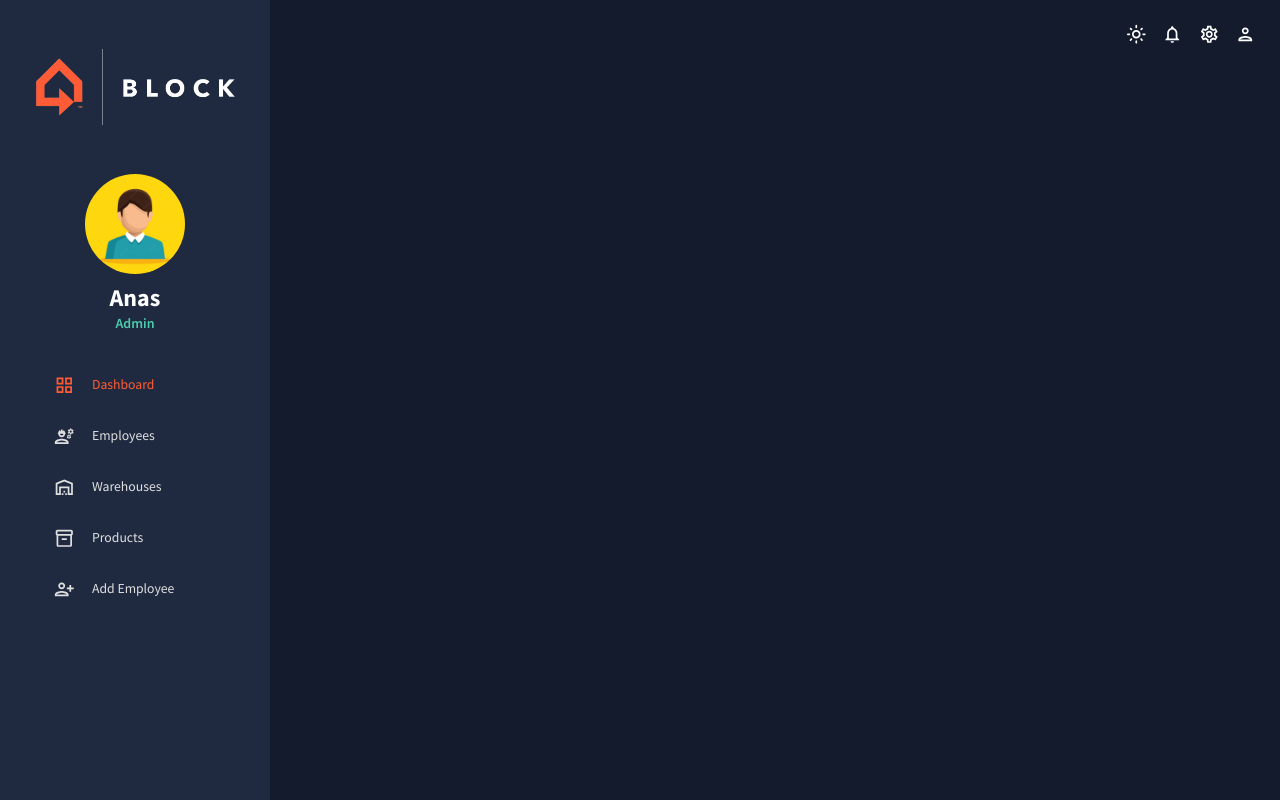
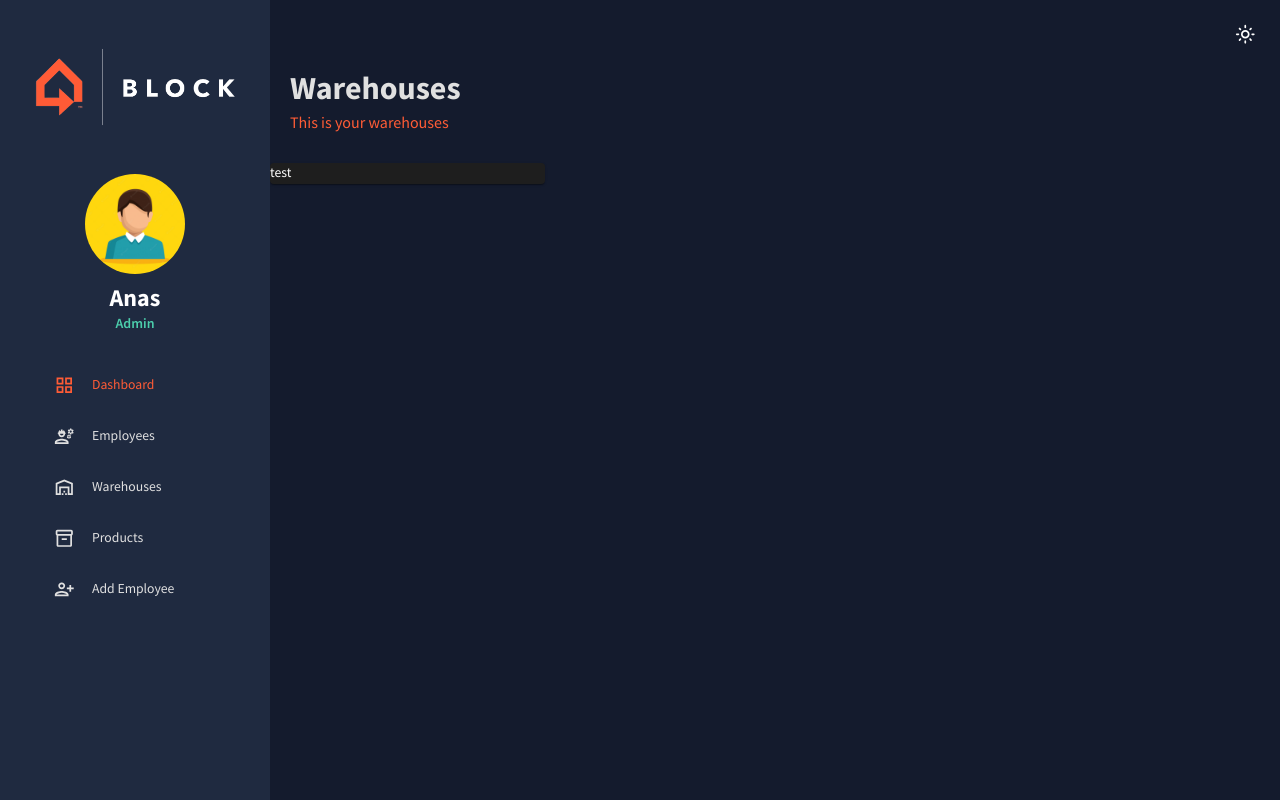
Before and after one commit to AnasAmil/Block-frontend, a React (Vite) app: page /warehouses in a window 1280 px wide. Built offline with nearby package versions, Linux system fonts and the light colour scheme.

Commit message:
worked on warehouses

```diff
--- a/src/App.jsx
+++ b/src/App.jsx
@@ -4,8 +4,8 @@ import { CssBaseline, ThemeProvider } from "@mui/material";
 import Topbar from "./pages/global/Topbar";
 import Appbar from "./pages/global/Appbar";
 import Dashboard from "./pages/Dashboard";
+ import Warehouses from "./pages/Warehouses";
 // import Employees from "./pages/Employees";
-// import Warehouses from "./pages/Warehouses";
 // import Products from "./pages/Products";
 // import AddEmployee from "./pages/AddEmployee";
  import { Route, Routes } from "react-router-dom";
@@ -25,8 +25,8 @@ const App = () => {
               <Topbar />
               <Routes>
                 <Route path="/" element={<Dashboard/>} />
+                <Route path="/warehouses" element={<Warehouses/>} />
                 {/* <Route path="/employees" element={<Employees/>} />
-                <Route path="/warehouses" element={<Warehouses/>} />
                 <Route path="/products" element={<Products/>} />
                 <Route path="/add_employee" element={<AddEmployee/>} /> */}
               </Routes>
--- a/src/pages/Dashboard/index.jsx
+++ b/src/pages/Dashboard/index.jsx
@@ -3,6 +3,7 @@ import Header from '../../components/Header'
 import { Box } from '@mui/material'
 
 const Dashboard = () => {
+
   return (
     <Box m='0 0 0 20px'>
       <Header title='Dashboard' subtitle='Welcome to your dashboad' />
--- a/src/pages/Warehouses/index.jsx
+++ b/src/pages/Warehouses/index.jsx
@@ -1,8 +1,41 @@
 import React from 'react'
+import { colorCodes } from '../../theme'
+import { Box, useTheme, Grid, Card } from '@mui/material'
+import Header from '../../components/Header'
+import LogoOnly from '../../assets/block-logo-only.png'
 
 const Warhouses = () => {
+
+  const theme = useTheme()
+  const colors = colorCodes(theme.palette.mode)
+
   return (
-    <div>Warhouses</div>
+    <>
+        <Box  m='0 0 0 20px' >
+          <Header title='Warehouses' subtitle='This is your warehouses' />
+        </Box>
+
+        <Box>
+            <Grid
+              sx={{ flexGrow: 1 }}
+              container
+              spacing={2}
+            >
+
+              <Grid item xs={12} >
+                <Card
+                  sx={{
+                    maxWidth: 275,
+                    backgroudColor: colors.primary[400]
+                  }}
+                >
+                  test
+                </Card>
+              </Grid>
+
+            </Grid>
+        </Box>
+    </>
   )
 }
 
--- a/src/pages/global/Appbar.jsx
+++ b/src/pages/global/Appbar.jsx
@@ -177,7 +177,7 @@ const Appbar = () => {
 
           <Item
             title='Warehouses'
-            to='/warhouses'
+            to='/warehouses'
             icon = {<WarehouseOutlinedIcon />}
             selected={selected}
             setSelected={setSelected}
--- a/src/pages/global/Topbar.jsx
+++ b/src/pages/global/Topbar.jsx
@@ -10,7 +10,6 @@ import PersonOutlinedIcon from '@mui/icons-material/PersonOutlined';
 const Topbar = () => {
 
   const theme = useTheme();
-  const colors = colorCodes(theme.palette.mode);
   const colorMode = useContext(ColorModeContext);
 
   return (
@@ -38,17 +37,6 @@ const Topbar = () => {
           </IconButton>
         )}
 
-        <IconButton>
-            <NotificationsOutlinedIcon />
-        </IconButton>
-
-        <IconButton>
-             <SettingsOutlinedIcon />
-        </IconButton>
-
-        <IconButton>
-            <PersonOutlinedIcon />
-        </IconButton>
 
       </Box>
 
```
